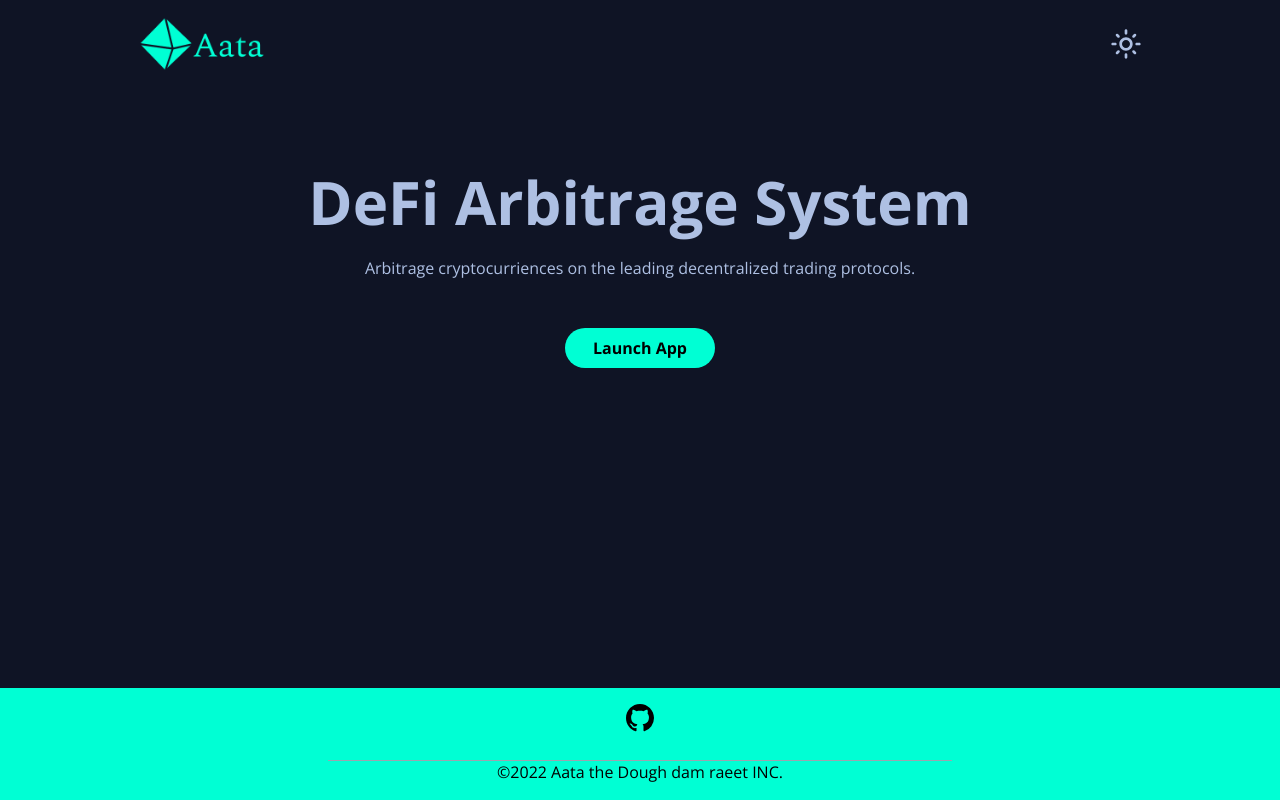
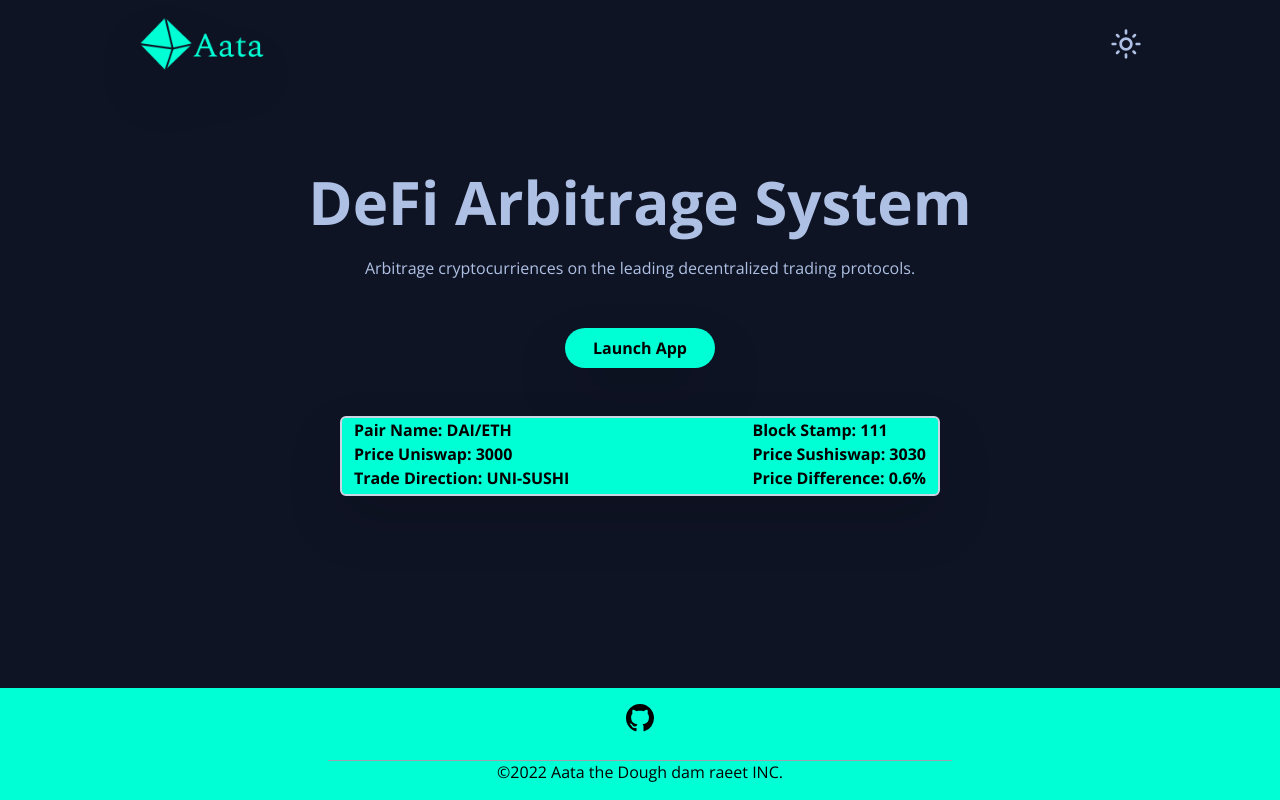
Before and after one commit to lalittanna/Arbitrage-System-Frontend, a React (Vite) app: page / in a window 1280 px wide. Built offline with nearby package versions, Linux system fonts and the light colour scheme.

Commit message:
rendered Card component

```diff
--- a/src/components/Navbar.jsx
+++ b/src/components/Navbar.jsx
@@ -12,7 +12,11 @@ const Navbar = () => {
     <ThemeProvider theme={themeMode}>
       <nav className="w-full flex md:justify-center justify-between items-center p-4">
         <div className="md:flex-[0.8] flex-initial justify-center items-center">
-          <img src={logo} alt="logo" className="w-32 cursor-pointer" />
+          <img
+            src={logo}
+            alt="logo"
+            className="w-32 cursor-pointer drop-shadow-2xl"
+          />
         </div>
         <GlobalStyles />
         <Toggle theme={theme} toggleTheme={toggleTheme} />
--- a/src/components/Welcome.jsx
+++ b/src/components/Welcome.jsx
@@ -1,3 +1,5 @@
+import { Card } from "./Card";
+
 const Welcome = () => {
   return (
     <div className="flex w-full justify-center items-center">
@@ -10,9 +12,17 @@ const Welcome = () => {
             Arbitrage cryptocurriences on the leading decentralized trading
             protocols.
           </p>
-          <button className="flex flex-row justify-center items-center text-center text-black font-bold bg-[#00ffd4] py-2 px-7 mx-4 my-12 rounded-full cursor-pointer hover:bg-[#2546bd]">
+          <button className="flex flex-row justify-center items-center text-center text-black font-bold bg-[#00ffd4] py-2 px-7 mx-4 my-12 rounded-full cursor-pointer hover:bg-[#3399ff] drop-shadow-2xl">
             Launch App
           </button>
+          <Card
+            pairName="DAI/ETH"
+            blockStamp="111"
+            priceUniswap="3000"
+            priceSushiswap="3030"
+            tradeDirection="UNI-SUSHI"
+            priceDifference="0.6%"
+          />
         </div>
       </div>
     </div>
```
